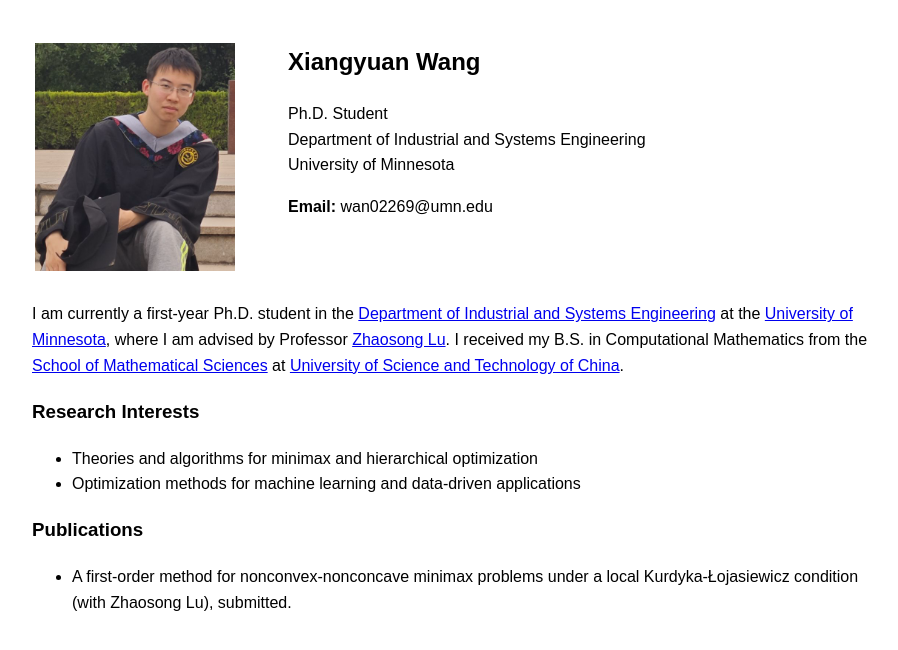
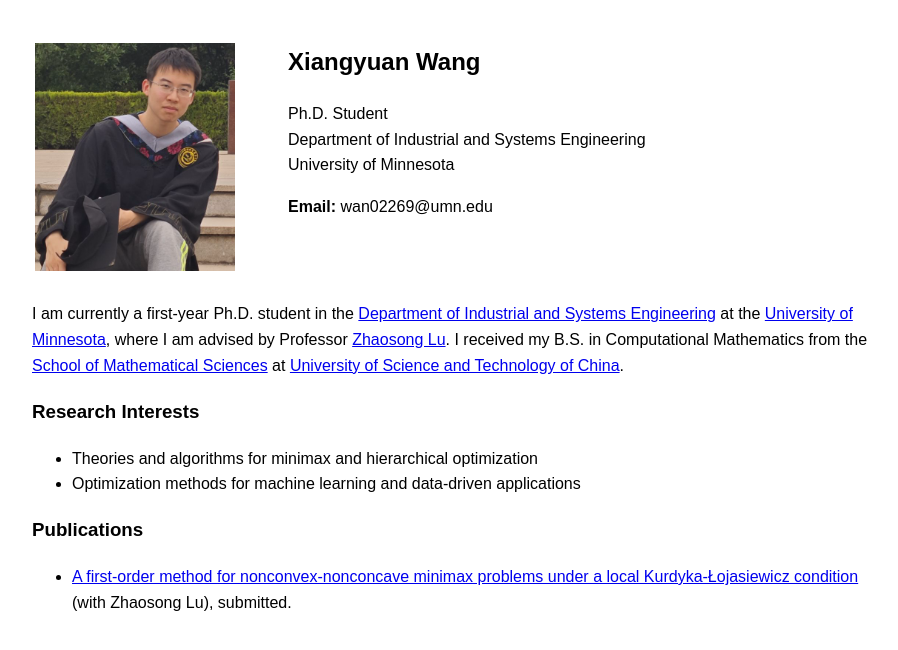
Before and after one commit to yuanyuan612/yuanyuan612.github.io, a plain HTML site: page index.html in a window 1280 px wide. Shown: the whole page, without its empty margins (183-1081 px from the left). Drawn offline with Linux system fonts and the light colour scheme.

Commit message:
Update pdf P1

```diff
--- a/index.html
+++ b/index.html
@@ -60,8 +60,8 @@
 
   <h3>Publications</h3>
   <ul>
-    <!-- <li><a href="FOD_NCKL_final.pdf">A first-order method for nonconvex-nonconcave minimax problems under a local Kurdyka-Łojasiewicz condition</a> (with Zhaosong Lu), submitted.</li> -->
-    <li>A first-order method for nonconvex-nonconcave minimax problems under a local Kurdyka-Łojasiewicz condition (with Zhaosong Lu), submitted.</li>
+    <li><a href="https://arxiv.org/pdf/2507.01932">A first-order method for nonconvex-nonconcave minimax problems under a local Kurdyka-Łojasiewicz condition</a> (with Zhaosong Lu), submitted.</li>
+    <!-- <li>A first-order method for nonconvex-nonconcave minimax problems under a local Kurdyka-Łojasiewicz condition (with Zhaosong Lu), submitted.</li> -->
   </ul>
 
 </body>
```
